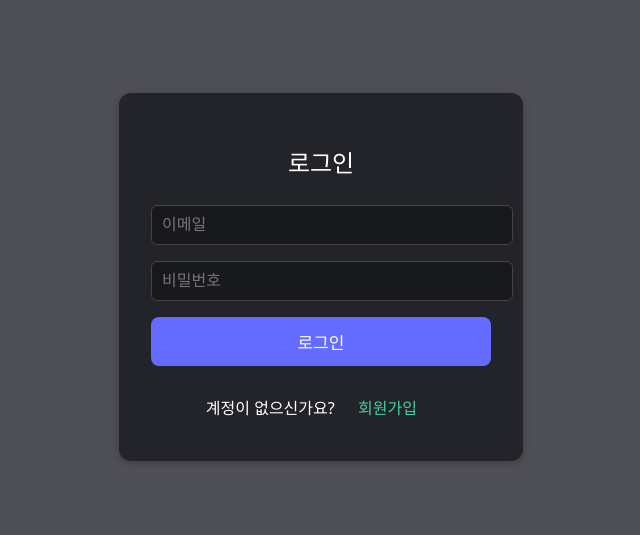
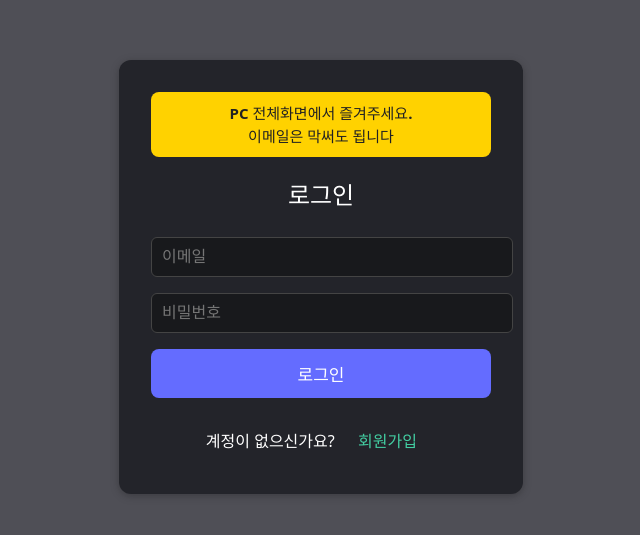
Before and after one commit to daehyuh/bob-minesweeper, a React (Vite) app: page /auth in a window 1280 px wide. Shown: the part 123-658 px from the top of the page, without its empty margins (319-959 px from the left). Built offline with nearby package versions, Linux system fonts and the light colour scheme; no server answers.

Commit message:
add : email 문구

```diff
--- a/src/components/LoginSignup.tsx
+++ b/src/components/LoginSignup.tsx
@@ -109,6 +109,18 @@ const LoginSignup: React.FC<{ onAuthSuccess?: () => void }> = ({ onAuthSuccess }
         </div>
       )}
       <div style={{ maxWidth: 340, background: '#23242a', borderRadius: 12, boxShadow: '0 2px 8px #0004', padding: 32, color: '#fff', width: '100%', margin: '0 auto' }}>
+        <div style={{
+          background: '#ffd200',
+          color: '#222',
+          borderRadius: 8,
+          padding: '10px 16px',
+          fontWeight: 700,
+          fontSize: 15,
+          marginBottom: 18,
+          textAlign: 'center',
+        }}>
+          PC 전체화면에서 즐겨주세요.<br />이메일은 막써도 됩니다
+        </div>
         <h2 style={{ textAlign: 'center', marginBottom: 24 }}>{mode === 'login' ? '로그인' : '회원가입'}</h2>
         <form onSubmit={handleSubmit}>
           {mode === 'signup' && (
@@ -121,6 +133,9 @@ const LoginSignup: React.FC<{ onAuthSuccess?: () => void }> = ({ onAuthSuccess }
                 required
                 style={{ width: '100%', padding: 10, borderRadius: 6, border: '1px solid #444', background: '#18191c', color: '#e0e0e0', fontSize: 16 }}
               />
+              <div style={{ fontSize: 13, color: '#ffd200', marginTop: 4, marginLeft: 2 }}>
+                (슈파베이스 표준때문에 어쩔수없이 이메일이 있음..)
+              </div>
             </div>
           )}
           {mode === 'signup' && (
```
